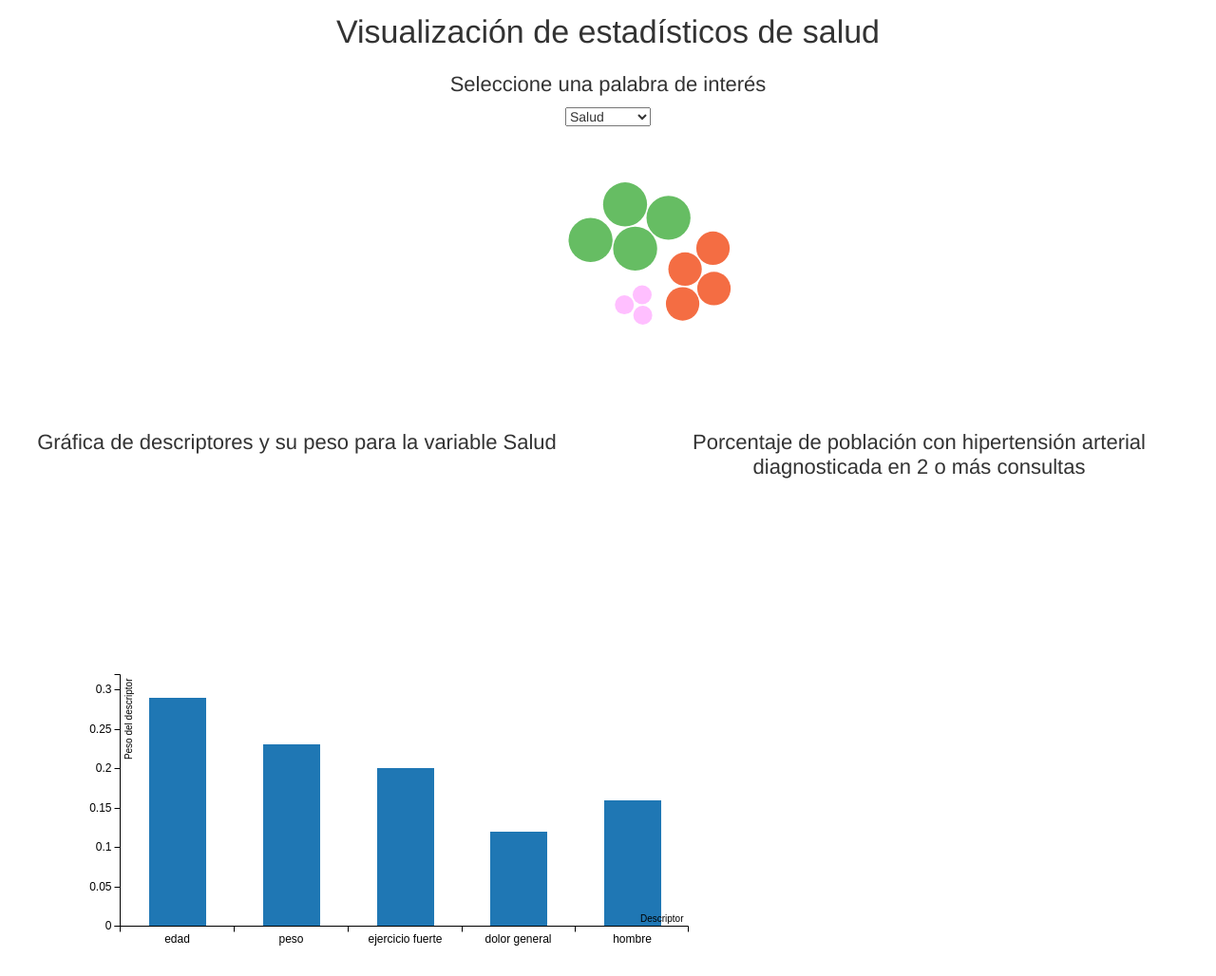
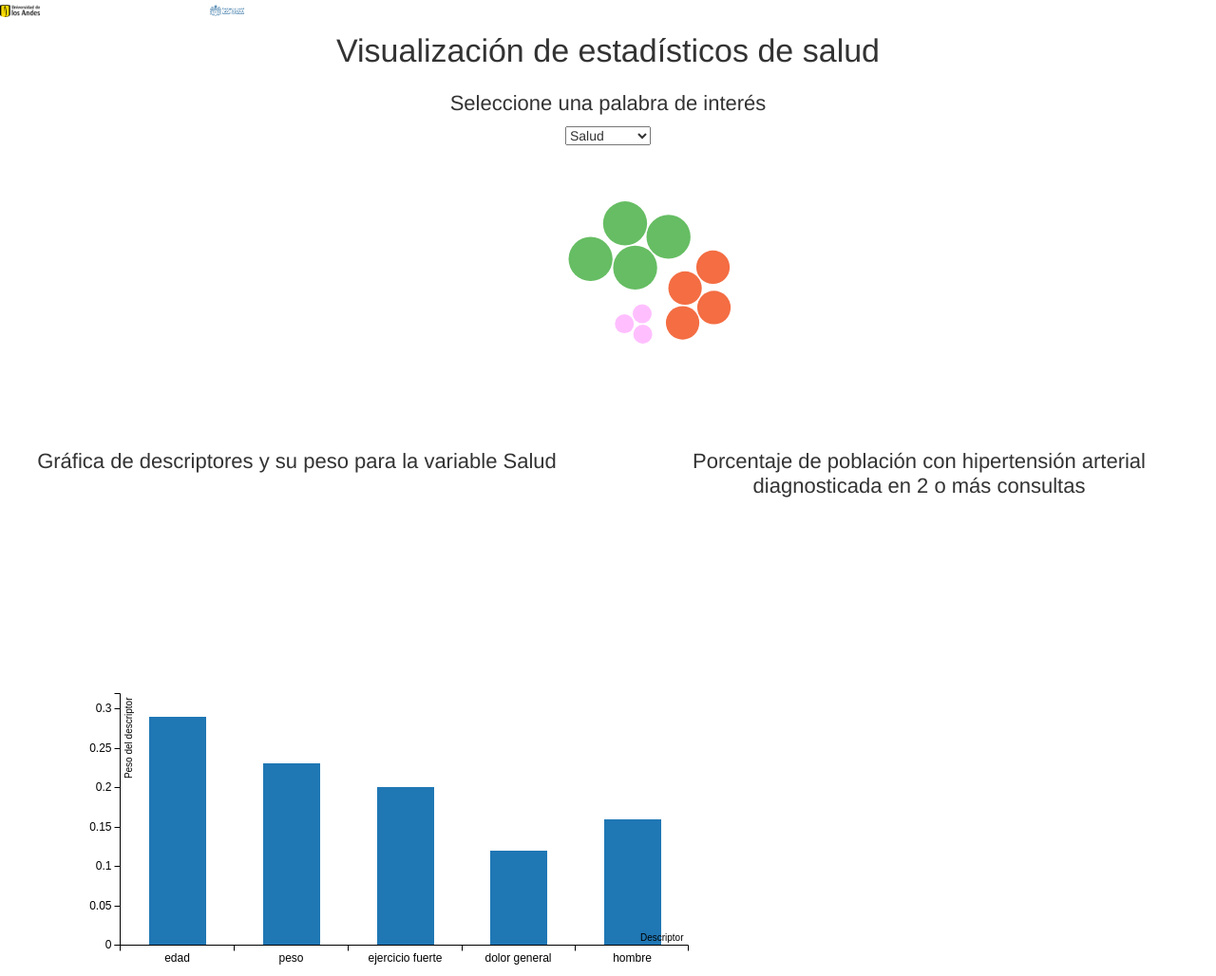
Before and after one commit to mvanegas10/javeandes-hackathon, a plain HTML site: page index.html in a window 1280 px wide. Shown: the top 1028 px of the page at 95% size. Drawn offline with nearby package versions, Linux system fonts and the light colour scheme; no server answers.

Commit message:
Added images

```diff
--- a/index.html
+++ b/index.html
@@ -15,6 +15,10 @@
     <script src="https://mvanegas10.github.io/javeandes-hackathon/js/d3.tip.v0.6.3.js"></script>
   </head>
 <body ng-controller="selectionController as selCtrl">
+  <div class="row">
+    <div class="col-md-2"><img src="https://mvanegas10.github.io/javeandes-hackathon/images/uniandes.png" width="42"></div>
+    <div class="col-md-2"><img src="https://mvanegas10.github.io/javeandes-hackathon/images/jave.png" width="42"></div>
+  </div>
   <div class="row">
     <div class="col-md-2"></div>
     <div class="col-md-8">
```
Also changed, not shown: images/jave.png (added), images/uniandes.png (added).
